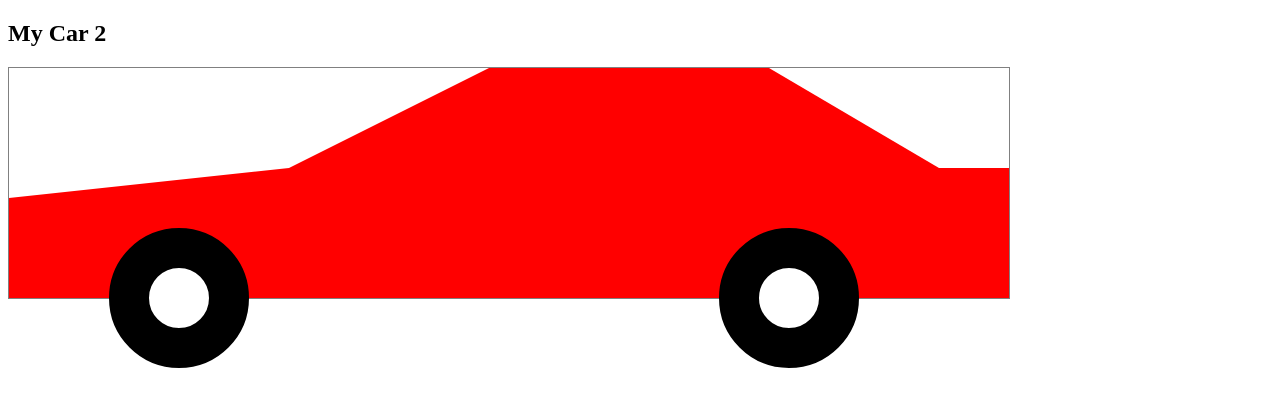
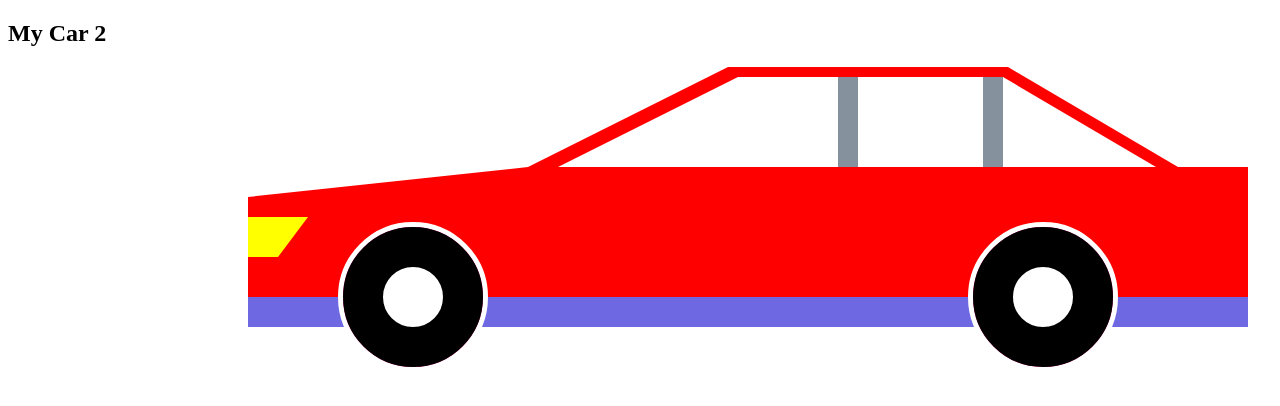
Before and after one commit to ridoansaleh/car, a plain HTML site: page index.html in a window 1280 px wide. Drawn offline with Linux system fonts and the light colour scheme.

Commit message:
add another progress

```diff
--- a/index.html
+++ b/index.html
@@ -1,7 +1,7 @@
 <!DOCTYPE html>
 <html>
   <head>
-    <meta name="viewport" content="width=device-width, initial-scale=1" />
+    <!-- <meta name="viewport" content="width=device-width, initial-scale=1" /> -->
     <link rel="stylesheet" type="text/css" href="./styles.css" />
   </head>
   <body>
@@ -10,15 +10,27 @@
       <div class="body">
         <div class="inner-body">
           <div class="windscreen"></div>
+          <div class="front-window"></div>
+          <div class="front-window-extension"></div>
+          <div class="back-window"></div>
+          <div class="small-window"></div>
           <div class="windscreen-back"></div>
+          <div class="top-line"></div>
+          <div class="center-line"></div>
           <div class="trunk"></div>
           <!-- <div class="trunk-top"></div> -->
         </div>
       </div>
       <div class="bonnet"></div>
       <div class="bonnet-top"></div>
-      <div class="tire front-tire"></div>
-      <div class="tire back-tire"></div>
+      <div class="front-lamp"></div>
+      <div class="front-lamp-extension"></div>
+      <div class="tire-distance">
+        <div class="tire front-tire"></div>
+      </div>
+      <div class="tire-distance back-tire">
+        <div class="tire"></div>
+      </div>
     </div>
   </body>
 </html>
--- a/styles.css
+++ b/styles.css
@@ -1,9 +1,15 @@
+* {
+  /* box-sizing: border-box; */
+}
+
 .car {
   width: 1000px;
   height: 230px;
-  border: 1px solid gray;
+  /* border: 1px solid gray; */
+  border-bottom: 30px solid #6f68e3;
   position: relative;
   z-index: 0;
+  margin-left: calc(100vw - 1040px);
 }
 
 .body {
@@ -31,6 +37,47 @@
   background-color: white;
 }
 
+.front-window {
+  position: absolute;
+  top: 5px;
+  left: 20px;
+  border-left: 200px solid transparent;
+  border-bottom: 100px solid white;
+}
+
+.front-window-extension {
+  position: absolute;
+  top: 5px;
+  left: 220px;
+  height: 100px;
+  width: 90px;
+  background-color: white;
+  border-right: 10px solid #85929e;
+}
+
+.back-window {
+  position: absolute;
+  top: 5px;
+  left: 320px;
+  height: 100px;
+  width: 125px;
+  background-color: white;
+  border-left: 10px solid #85929e;
+  border-right: 20px solid #85929e;
+}
+
+.small-window {
+  position: absolute;
+  top: 10px;
+  left: 475px;
+  /* height: 100px;
+  width: 150px; */
+  border-bottom: 100px solid white;
+  border-right: 170px solid transparent;
+  /* background-color: green; */
+  z-index: 30;
+}
+
 .windscreen-back {
   position: absolute;
   top: 0;
@@ -39,6 +86,27 @@
   border-bottom: 100px solid red;
   border-right: 170px solid transparent;
   background-color: white;
+}
+
+.top-line {
+  position: absolute;
+  top: 0;
+  left: 200px;
+  right: 0;
+  height: 10px;
+  width: 280px;
+  background-color: red;
+  z-index: 50;
+}
+
+.center-line {
+  position: absolute;
+  top: 100px;
+  left: 0;
+  right: 0;
+  height: 10px;
+  background-color: red;
+  z-index: 50;
 }
 
 .trunk {
@@ -81,6 +149,35 @@
   border-left: 280px solid transparent;
 }
 
+.front-lamp {
+  position: absolute;
+  top: 150px;
+  left: 0;
+  width: 30px;
+  height: 40px;
+  background-color: yellow;
+}
+
+.front-lamp-extension {
+  position: absolute;
+  top: 150px;
+  left: 30px;
+  border-top: 40px solid yellow;
+  border-right: 30px solid transparent;
+}
+
+.tire-distance {
+  position: absolute;
+  left: 90px;
+  bottom: -75px;
+  height: 140px;
+  width: 140px;
+  border: 5px solid white;
+  border-radius: 50%;
+  z-index: 10;
+  background-color: deeppink;
+}
+
 .tire {
   height: 60px;
   width: 60px;
@@ -91,13 +188,11 @@
 }
 
 .front-tire {
-  position: absolute;
+  /* position: absolute;
   left: 100px;
-  bottom: -70px;
+  bottom: -70px; */
 }
 
 .back-tire {
-  position: absolute;
-  right: 150px;
-  bottom: -70px;
+  left: 720px;
 }
```
